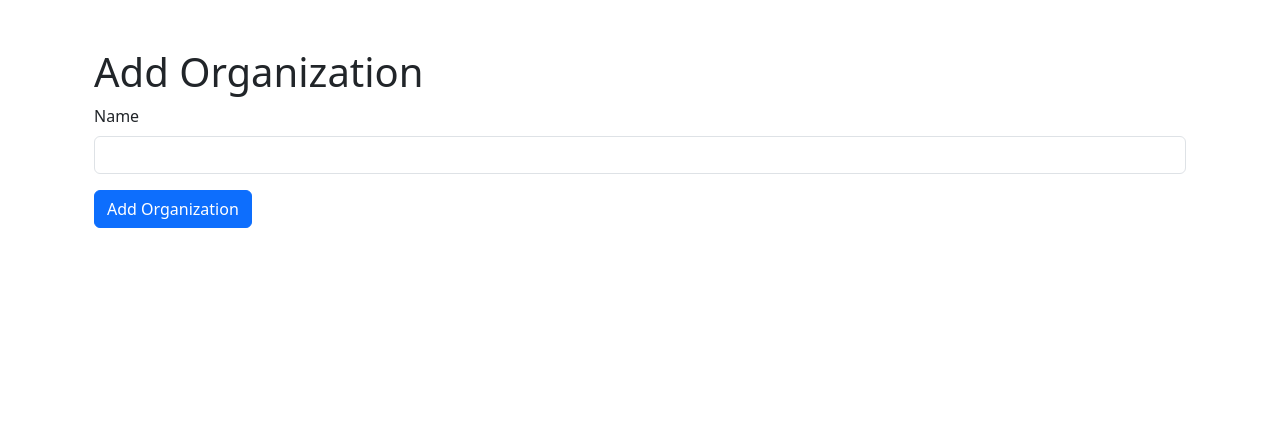
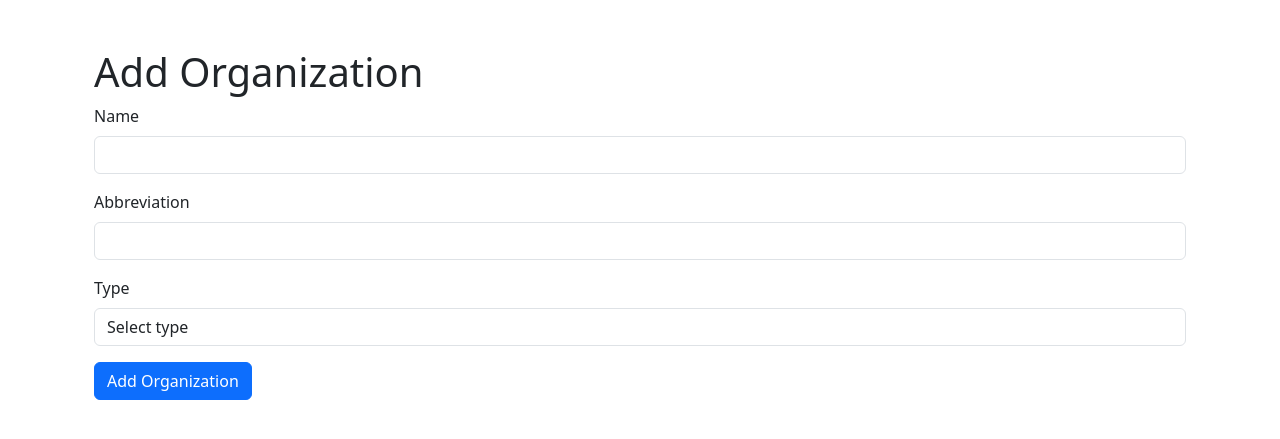
Before and after one commit to admiralorbiter/prepkc-polaris, a Flask app: page /add-organization in a window 1280 px wide. Shown: the part 104-543 px from the top of the page. Run offline with Flask 3, Linux system fonts and the light colour scheme; some libraries are stand-ins or nearby versions.

Commit message:
updated organization front end

```diff
--- a/app/models/organization.py
+++ b/app/models/organization.py
@@ -3,6 +3,10 @@ from .address_mixin import AddressMixin
 from .contact_mixin import ContactMixin
 from sqlalchemy import Integer, String
 from sqlalchemy.orm import relationship
+from sqlalchemy import Enum
+
+organization_types = ('non-profit', 'government', 'education institution', 'healthcare', 'corporate', 'community org', 'religious', 'research')
+
 
 class Organization(Base, AddressMixin, ContactMixin):
     __tablename__ = 'organizations'
@@ -11,7 +15,7 @@ class Organization(Base, AddressMixin, ContactMixin):
     abbr=db.Column(String(20), nullable=False, unique=True)
     alternative_name = db.Column(String(100))
     org_subgroup = db.Column(String(100))
-    type = db.Column(String(100))
+    type = db.Column(Enum(*organization_types, name='organization_types'), nullable=False)
     email_domain = db.Column(String(100))
     website = db.Column(String(100))
     industry = db.Column(String(100))
--- a/app/routes/views.py
+++ b/app/routes/views.py
@@ -203,7 +203,10 @@ def add_teacher():
 @app.route("/add-organization", methods=["POST"])
 def add_organization():
     organization_name = request.form.get('organizationName')
-    organization = Organization(name=organization_name)
+    abbreviation = request.form.get('abbreviation')
+    organization_type = request.form.get('organizationType')
+
+    organization = Organization(name=organization_name, abbr=abbreviation, type=organization_type)
     db.session.add(organization)
     db.session.commit()
     return redirect(url_for('organizations'))
@@ -427,9 +430,12 @@ def update_volunteer(volunteer_id):
 def update_organization(organization_id):
     organization = Organization.query.get_or_404(organization_id)
     organization.name = request.form.get('organizationName')
+    organization.abbr = request.form.get('abbreviation')
+    organization.type = request.form.get('organizationType')
     db.session.commit()
 
     return redirect(url_for('organizations'))
+
 
 @app.route('/update-school/<int:school_id>', methods=['POST'])
 def update_school(school_id):
--- a/app/templates/organizations/edit_organization_form.html
+++ b/app/templates/organizations/edit_organization_form.html
@@ -2,3 +2,21 @@
     <label for="organizationName" class="form-label">Name</label>
     <input type="text" class="form-control" id="organizationName" name="organizationName" required>
 </div>
+<div class="mb-3">
+    <label for="abbreviation" class="form-label">Abbreviation</label>
+    <input type="text" class="form-control" id="abbreviation" name="abbreviation">
+</div>
+<div class="mb-3">
+    <label for="organizationType" class="form-label">Type</label>
+    <select class="form-control" id="organizationType" name="organizationType" required>
+        <option value="" disabled selected>Select type</option>
+        <option value="non-profit">Non-Profit</option>
+        <option value="government">Government</option>
+        <option value="education institution">Education Institution</option>
+        <option value="healthcare">Healthcare</option>
+        <option value="corporate">Corporate</option>
+        <option value="community org">Community Org</option>
+        <option value="religious">Religious</option>
+        <option value="research">Research</option>
+    </select>
+</div>
```
Also changed, not shown: app/test.db.
